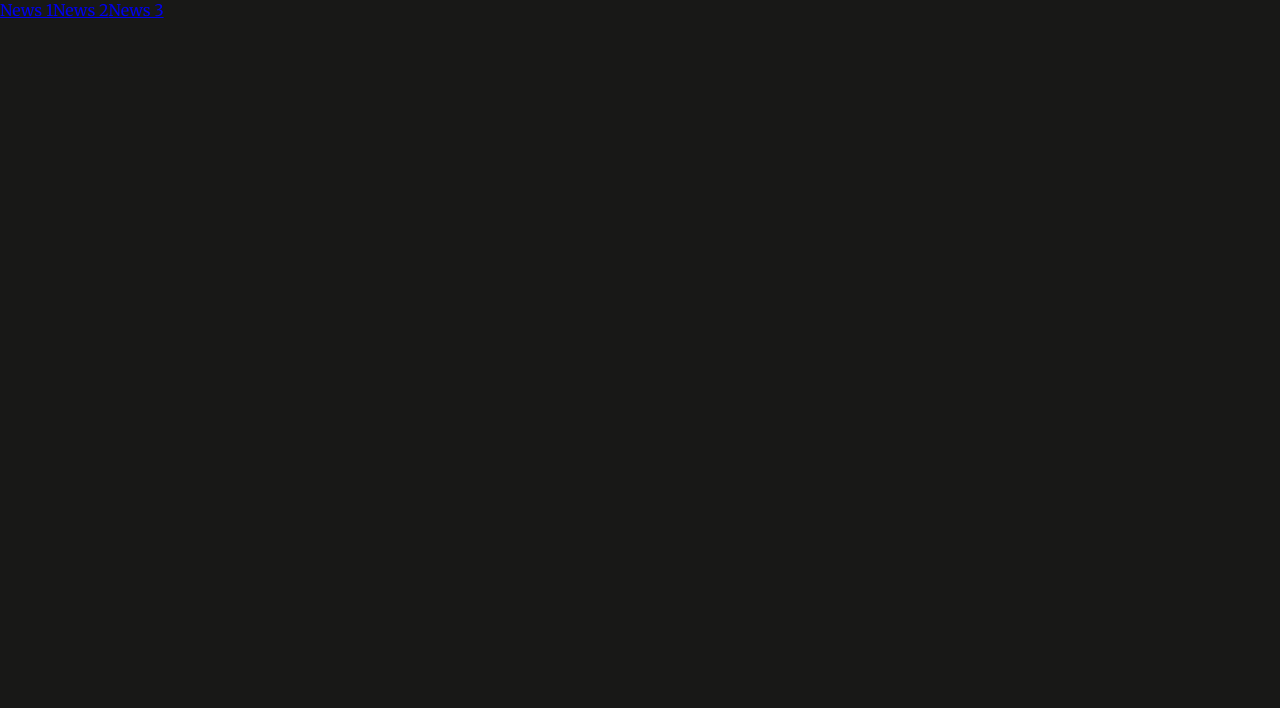
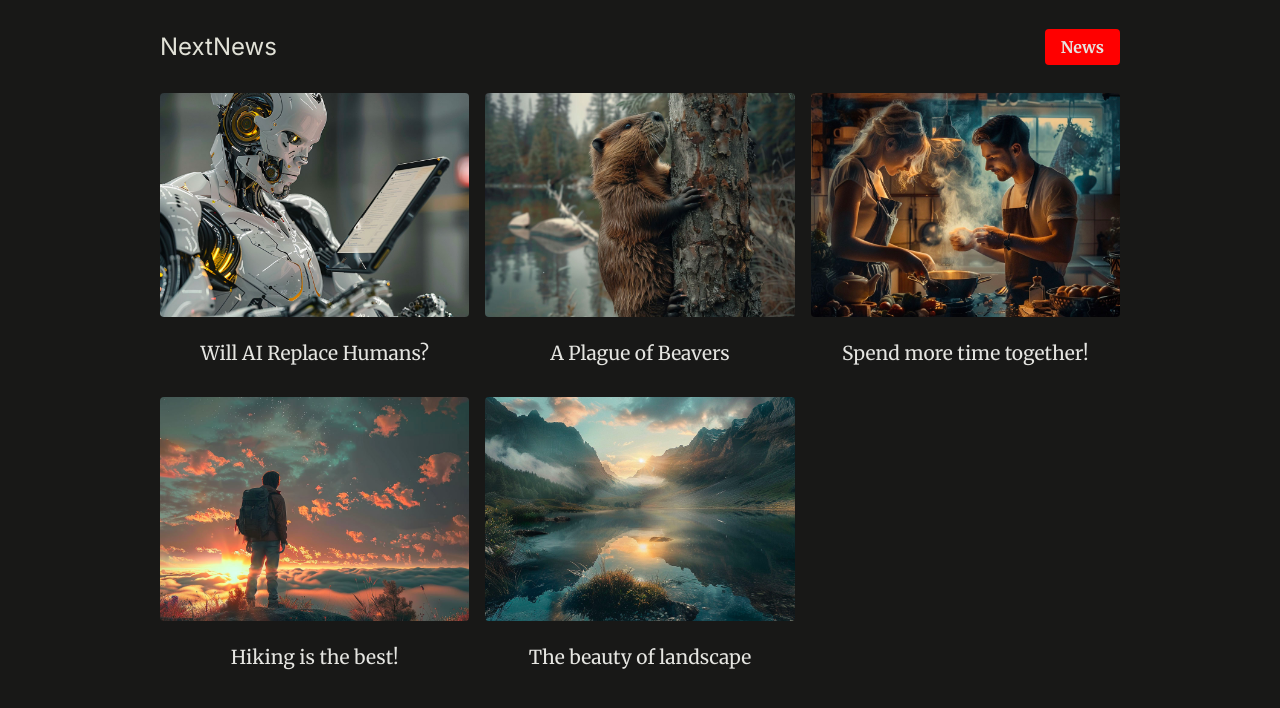
Before and after one commit to dmr-911/news-portal-nextjs, a Next.js app: page /news in a window 1280 px wide. Shown: the top 708 px of the page. Built offline with nearby package versions, Linux system fonts and the light colour scheme.

Commit message:
update : news item updated with dummy data

```diff
--- a/app/layout.js
+++ b/app/layout.js
@@ -1,14 +1,21 @@
-import './globals.css';
+import MainHeader from "@/components/main-header/main-header";
+import "./globals.css";
 
 export const metadata = {
-  title: 'Next.js Page Routing & Rendering',
-  description: 'Learn how to route to different pages.',
-}
+  title: "Next.js Page Routing & Rendering",
+  description: "Learn how to route to different pages.",
+};
 
 export default function RootLayout({ children }) {
- return (
+  return (
     <html lang="en">
-      <body>{children}</body>
+      <body>
+        <div id="page">
+          <MainHeader />
+
+          {children}
+        </div>
+      </body>
     </html>
-  )
+  );
 }
--- a/app/news/page.js
+++ b/app/news/page.js
@@ -1,12 +1,25 @@
 import Link from "next/link";
 import React from "react";
+import { DUMMY_NEWS } from "@/dummy-news";
+import Image from "next/image";
 
 const News = () => {
   return (
     <div>
-      <Link href="/news/news-1">News 1</Link>
-      <Link href="/news/news-2">News 2</Link>
-      <Link href="/news/news-3">News 3</Link>
+      <ul className="news-list">
+        {DUMMY_NEWS.map((newsItem) => (
+          <li key={newsItem.id}>
+            <Link href={`/news/${newsItem.slug}`}>
+              <img
+                src={`/images/news/${newsItem.image}`}
+                alt={newsItem.title}
+                fill
+              />
+              <span>{newsItem.title}</span>
+            </Link>
+          </li>
+        ))}
+      </ul>
     </div>
   );
 };
--- a/app/page.js
+++ b/app/page.js
@@ -4,7 +4,6 @@
   return (
     <div id="home">
       <h1>Next.js Routing & Page Rendering</h1>
-      <MainHeader />
     </div>
   );
 }
--- a/components/main-header/main-header.js
+++ b/components/main-header/main-header.js
@@ -1,16 +1,19 @@
-import React from "react";
-import classes from "./main-header.module.css";
 import Link from "next/link";
 import NavLink from "./nav-link";
 
-const MainHeader = () => {
+export default function MainHeader() {
   return (
-    <div>
-      <p>Main header</p>
-      <NavLink href="/">Home</NavLink>
-      <NavLink href="/news">News</NavLink>
-    </div>
+    <header id="main-header">
+      <div id="logo">
+        <Link href="/">NextNews</Link>
+      </div>
+      <nav>
+        <ul>
+          <li>
+            <NavLink href="/news">News</NavLink>
+          </li>
+        </ul>
+      </nav>
+    </header>
   );
-};
-
-export default MainHeader;
+}
--- /dev/null
+++ b/dummy-news.js
@@ -0,0 +1,47 @@
+export const DUMMY_NEWS = [
+  {
+    id: "n1",
+    slug: "will-ai-replace-humans",
+    title: "Will AI Replace Humans?",
+    image: "ai-robot.jpg",
+    date: "2021-07-01",
+    content:
+      "Since late 2022 AI is on the rise and therefore many people worry whether AI will replace humans. The answer is not that simple. AI is a tool that can be used to automate tasks, but it can also be used to augment human capabilities. The future is not set in stone, but it is clear that AI will play a big role in the future. The question is how we will use it.",
+  },
+  {
+    id: "n2",
+    slug: "beaver-plague",
+    title: "A Plague of Beavers",
+    image: "beaver.jpg",
+    date: "2022-05-01",
+    content:
+      "Beavers are taking over the world. They are building dams everywhere and flooding entire cities. What can we do to stop them?",
+  },
+  {
+    id: "n3",
+    slug: "couple-cooking",
+    title: "Spend more time together!",
+    image: "couple-cooking.jpg",
+    date: "2024-03-01",
+    content:
+      "Cooking together is a great way to spend more time with your partner. It is fun and you get to eat something delicious afterwards. What are you waiting for? Get cooking!",
+  },
+  {
+    id: "n4",
+    slug: "hiking",
+    title: "Hiking is the best!",
+    image: "hiking.jpg",
+    date: "2024-01-01",
+    content:
+      "Hiking is a great way to get some exercise and enjoy the great outdoors. It is also a great way to clear your mind and reduce stress. So what are you waiting for? Get out there and start hiking!",
+  },
+  {
+    id: "n5",
+    slug: "landscape",
+    title: "The beauty of landscape",
+    image: "landscape.jpg",
+    date: "2022-07-01",
+    content:
+      "Landscape photography is a great way to capture the beauty of nature. It is also a great way to get outside and enjoy the great outdoors. So what are you waiting for? Get out there and start taking some pictures!",
+  },
+];
```
Also changed, not shown: app/news/[id]/page.js (+12 -2 lines).
